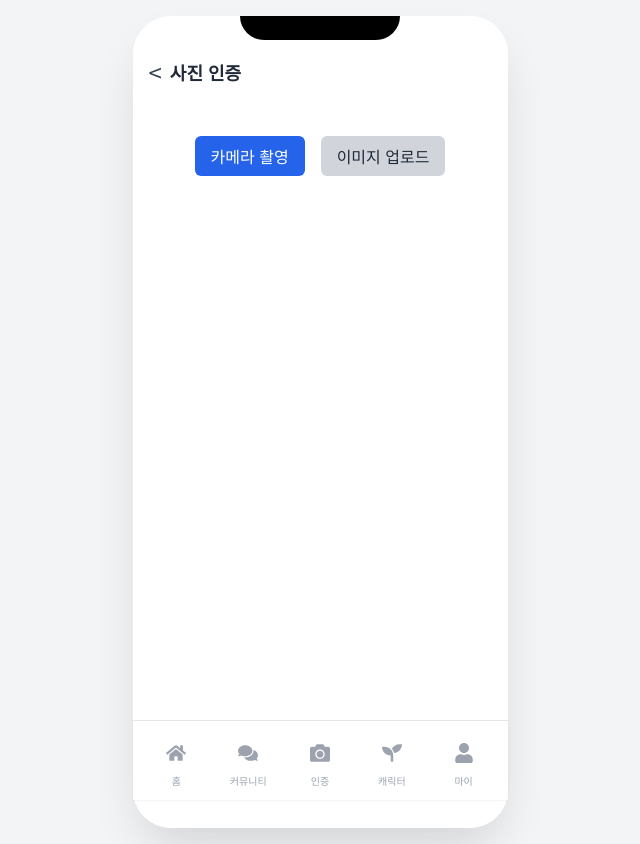
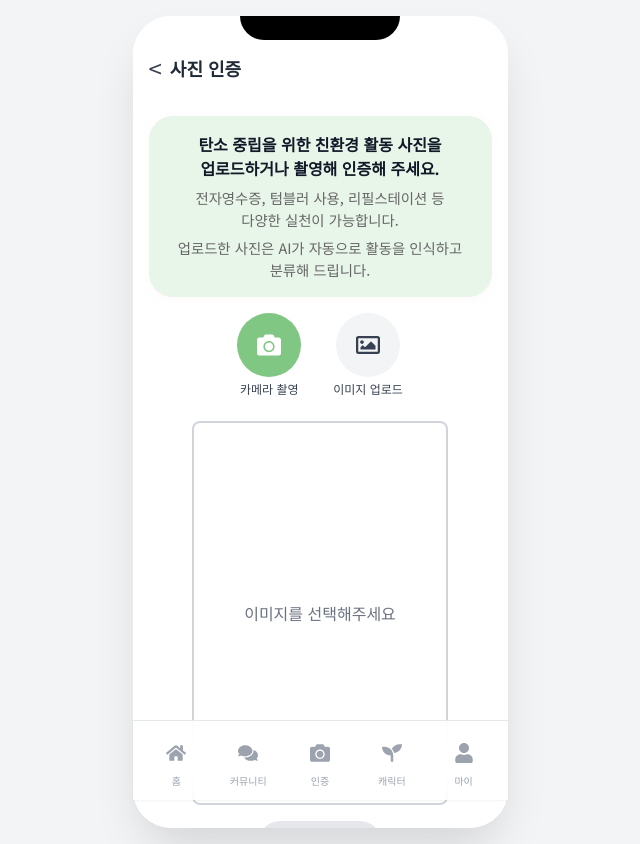
Before and after one commit to YUJAEYUN/HBNU-CARBON-NEUTRAL-TEAM, a Next.js app: page /camera in a window 1280 px wide. Shown: the whole page, without its empty margins (320-960 px from the left). Built offline with nearby package versions, Linux system fonts and the light colour scheme; no server answers.

Commit message:
feat: 인증 기능 UI 변경

```diff
--- a/src/app/camera/page.tsx
+++ b/src/app/camera/page.tsx
@@ -2,6 +2,7 @@
 
 import React, { useRef, useState } from 'react';
 import { useRouter } from 'next/navigation';
+import { FaCamera, FaRegImage } from "react-icons/fa";
 
 export default function CameraPage() {
   const [image, setImage] = useState<string | null>(null);
@@ -26,7 +27,7 @@ export default function CameraPage() {
   };
 
   return (
-    <main className="flex flex-col items-center justify-start min-h-screen bg-white relative p-4 pt-20">
+    <main className="flex flex-col items-center justify-start min-h-screen bg-white relative p-4 pt-20 pb-32">
       {/* 상단: 뒤로가기 + 제목 */}
       <div className="absolute top-4 left-4 flex items-center gap-2">
         <button
@@ -38,23 +39,62 @@ export default function CameraPage() {
         <span className="text-lg font-semibold text-gray-800">사진 인증</span>
       </div>
 
+      {/* 안내 문구 박스 */}
+      <div
+        style={{
+          background: '#E8F5E9',
+          padding: '1rem',
+          borderRadius: '24px',
+          textAlign: 'center',
+          border: 'none',
+          boxShadow: '0 2px 8px rgba(255, 209, 220, 0.15)',
+          maxWidth: '480px',
+          width: '100%',
+          margin: '0 auto',
+        }}
+        className="mb-4"
+      >
+        <p style={{ fontWeight: 600, fontSize: '1rem', margin: 0 }}>
+          탄소 중립을 위한 친환경 활동 사진을
+        </p>
+        <p style={{ fontWeight: 600, fontSize: '1rem', margin: 0 }}>
+          업로드하거나 촬영해 인증해 주세요.
+        </p>
+        <p style={{ fontSize: '0.9rem', color: '#666', margin: 0, marginTop: '0.5em' }}>
+          전자영수증, 텀블러 사용, 리필스테이션 등
+        </p>
+        <p style={{ fontSize: '0.9rem', color: '#666', margin: 0 }}>
+          다양한 실천이 가능합니다.
+        </p>
+        <p style={{ fontSize: '0.9rem', color: '#666', margin: 0, marginTop: '0.5em' }}>
+          업로드한 사진은 AI가 자동으로 활동을 인식하고
+        </p>
+        <p style={{ fontSize: '0.9rem', color: '#666', margin: 0 }}>
+          분류해 드립니다.
+        </p>
+      </div>
+
       {/* 버튼 영역 */}
-      {!image && (
-        <div className="flex flex-row gap-4 mb-6 mt-4">
+      <div className="flex flex-row gap-8 w-full justify-center mt-4 mb-6">
         <button
-            className="px-4 py-2 bg-blue-600 text-white rounded-md"
+          className="flex flex-col items-center"
           onClick={handleCameraClick}
         >
-            카메라 촬영
+          <div className="w-16 h-16 rounded-full bg-[#81C784] flex items-center justify-center mb-1">
+            <FaCamera className="text-white text-2xl" />
+          </div>
+          <span className="text-xs text-gray-700">카메라 촬영</span>
         </button>
         <button
-            className="px-4 py-2 bg-gray-300 text-gray-800 rounded-md"
+          className="flex flex-col items-center"
           onClick={() => fileInputRef.current?.click()}
         >
-            이미지 업로드
+          <div className="w-16 h-16 rounded-full bg-gray-100 flex items-center justify-center mb-1">
+            <FaRegImage className="text-gray-700 text-2xl" />
+          </div>
+          <span className="text-xs text-gray-700">이미지 업로드</span>
         </button>
       </div>
-      )}
 
       {/* 숨겨진 input */}
       <input
@@ -74,22 +114,25 @@ export default function CameraPage() {
       />
 
       {/* 이미지 미리보기 */}
-      {image && (
-        <div className="w-64 h-64 border-2 border-gray-300 rounded-lg flex items-center justify-center mb-4">
+      <div className="w-64 h-96 bg-white border-2 border-gray-300 rounded-lg flex items-center justify-center mb-4 mx-auto overflow-hidden">
+        {image ? (
           <img
             src={image}
             alt="인증 사진"
-            className="max-w-full max-h-full object-contain rounded-md"
+            className="w-full h-full object-contain"
           />
+        ) : (
+          <span className="text-gray-500">이미지를 선택해주세요</span>
+        )}
       </div>
-      )}
 
       {/* 인증 업로드 버튼 */}
-      {image && (
-        <button className="px-6 py-3 bg-green-600 text-white rounded-md">
+      <button
+        className={`px-6 py-3 rounded-[24px] ${image ? 'bg-[#4CAF50] text-white' : 'bg-gray-200 text-gray-500'}`}
+        disabled={!image}
+      >
         인증 업로드
       </button>
-      )}
     </main>
   );
 }
```
Lines whose indentation alone changed are shown as unchanged.
